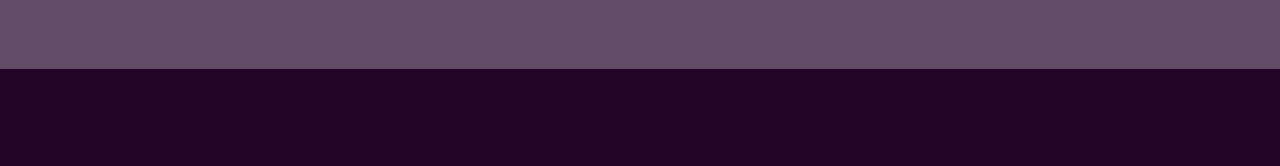
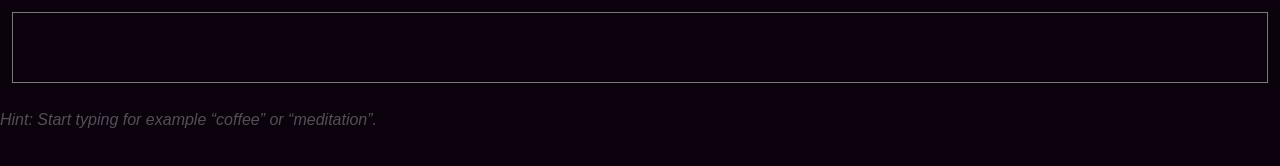
Before and after one commit to gorbiz/dose, a plain HTML site: page index.html in a window 1280 px wide. Drawn offline with Linux system fonts and the light colour scheme.

Commit message:
"remove" all design - simplify :art:

```diff
--- a/index.html
+++ b/index.html
@@ -18,6 +18,10 @@
     >
   </form>
 
+  <p id="first-hint" class="hint">
+    Hint: Start typing for example “coffee” or “meditation”.
+  </p>
+
   <ul id="logs"></ul>
 
   <script src="timeago.js"></script>
--- a/style.css
+++ b/style.css
@@ -1,12 +1,13 @@
 :root {
-  --main-bg-color: rgb(34, 4, 41);
-  --omnibar-bg-color: rgba(255, 255, 255, 0.3);
+  --main-bg-color: #0b020e;
+  --omnibar-bg-color: transparent
   --omnibar-text-color: var(--main-bg-color);
   --main-text-color: rgba(255, 255, 255, 0.3);
 }
 html {
   height: 100%;
-  color: var(--main-text-color)
+  color: var(--main-text-color);
+  font-family: Arial;
 }
 body {
   background: var(--main-bg-color);
@@ -14,14 +15,18 @@ body {
   min-height: 100%;
 }
 
+#form {
+  padding: 0.75em;
+}
+
 #omnibar {
   background: var(--omnibar-bg-color);
-  border: 0;
+  border: 1px solid grey;
   box-sizing: border-box;
   color: var(--omnibar-text-color);
   font-size: 2em;
   opacity: 0.95;
-  padding: 0.5em 0.75em;
+  padding: 0.5em 0.5em;
   width: 100%;
 }
 #omnibar:focus {
@@ -32,6 +37,9 @@ body {
   opacity: 0.5;
 }
 
+p.hint {
+  font-style: italic;
+}
 
 ul {
   font-size: 2em;
```
